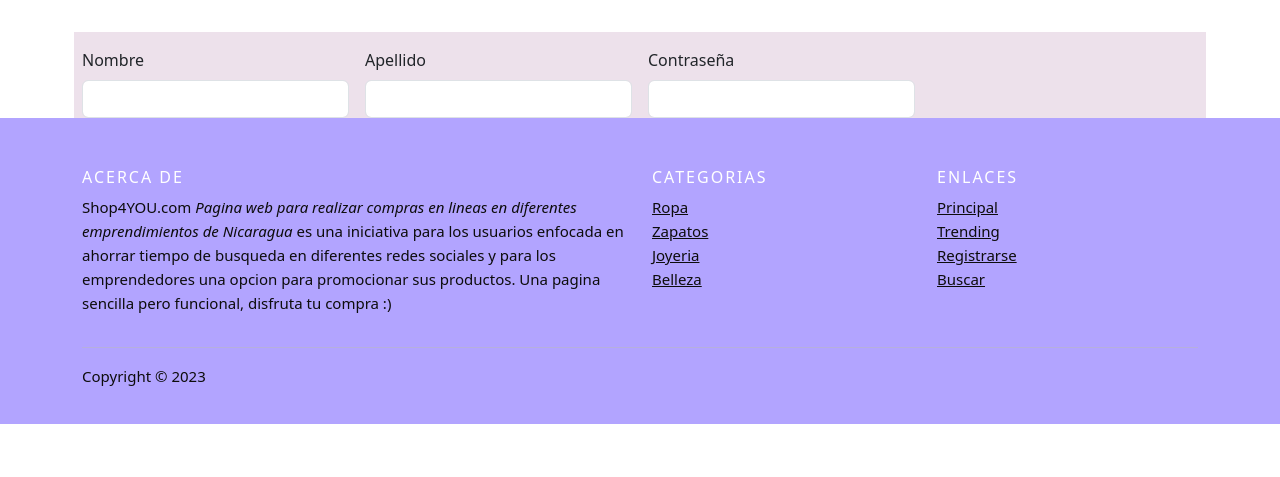
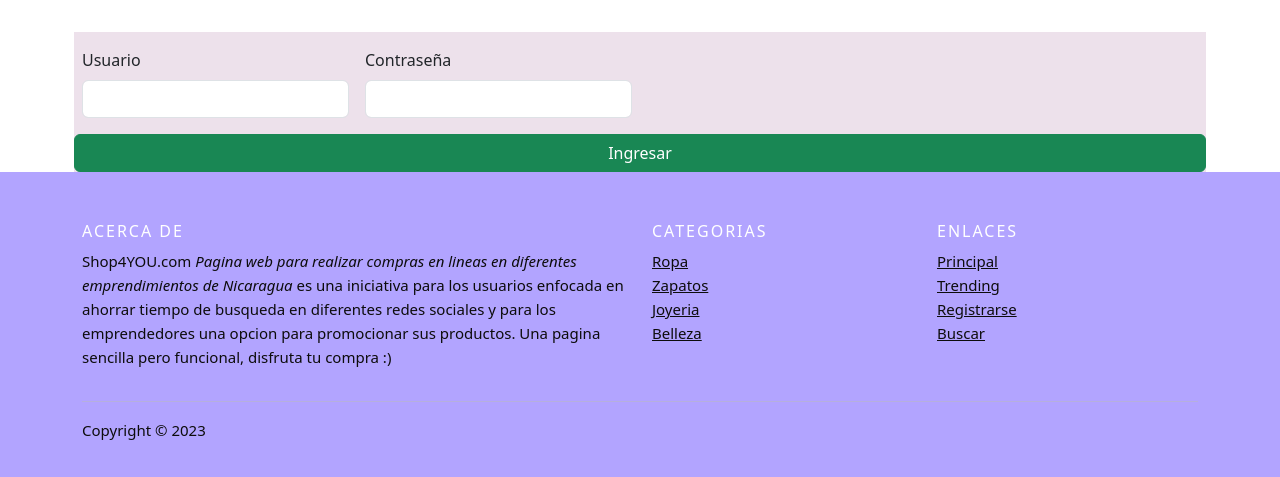
Before and after one commit to angie11laleska/ecommerce, a Flask app: page /login in a window 1280 px wide. Shown: the part 80-557 px from the top of the page. Run offline with Flask 3, Linux system fonts and the light colour scheme; some libraries are stand-ins or nearby versions.

Commit message:
se trabajo en el login y se hizo el logout

```diff
--- a/app.py
+++ b/app.py
@@ -4,6 +4,10 @@ from sqlalchemy import create_engine, text
 from sqlalchemy.orm import scoped_session, sessionmaker
 from dotenv import load_dotenv
 from werkzeug.security import check_password_hash, generate_password_hash
+from helpers import login_required
+
+import psycopg2
+from psycopg2 import OperationalError
 
 load_dotenv()
 engine = create_engine(os.getenv("DATABASE_URL"))
@@ -14,6 +18,7 @@ app.secret_key = b'_5#y2L"F4Q8z\n\xec]/'
 
 
 @app.route("/")
+@login_required
 def index():
     flash('Este es el index', 'alert-success')
     return render_template("layout.html")
@@ -36,50 +41,70 @@ def trending():
 @app.route("/registrarse", methods=["GET", "POST"])
 def registrarse():
     """Registro del usuario"""
-    if request.method == "GET":
-        return render_template("registrarse.html")
-    nombre = request.form.get("nombre")
-    apellido = request.form.get("apellido")
-    usuario = request.form.get("usuario")
-    celular = request.form.get("celular")
-    contraseña = request.form.get("contraseña")
-    confirmacion = request.form.get("confirmacion")
-    direccion = request.form.get("direccion")
-    departamento = request.form.get("departamento")
-    if not nombre:
-        print("Paso por Aca 1")
-        return redirect("/registrarse")
-    if not apellido:
-        print("Paso por Aca 2")
-        return redirect("/registrarse")
-    if not usuario:
-        return redirect("/registrarse")
-    if not contraseña:
-        print("Paso por Aca 3")
-        return redirect("/registrarse")
-    if not confirmacion:
-        print("Paso por Aca 4")
-        return redirect("/registrarse")
-    if not direccion:
-        print("Paso por Aca 5")
-        return redirect("/registrarse")
-    if not departamento:
-        print("Paso por Aca 6")
-        return redirect("/registrarse")
-    if celular:
-        print("Paso por Aca 7")
-        return redirect("/registrarse")
-    if contraseña != confirmacion:
-        print("Paso por Aca 8")
-        return redirect("/registrarse")
-    try:
-        query = text("INSERT INTO persona(nombre_persona, apellido_persona, usuario, direccion, celular, contraseña, roles) VALUES (:nombre, :apellido, :usuario :direccion, :celular, :contraseña, :roles)")
-        db.execute(query, {"nombre_persona":nombre, "apellido_persona": apellido, "usuario": usuario, "contraseña": contraseña, "direccion": direccion, "celular": celular, "roles": 0})
-        db.commit()
-        print("Paso por Aca commit")
-    except:
-        return redirect("/registrarse")
-    return redirect("/registrarse")
+    if request.method == "POST":
+
+        nombre = request.form.get("nombre")
+        apellido = request.form.get("apellido")
+        usuario = request.form.get("usuario")
+        celular = request.form.get("celular")
+        contraseña = request.form.get("contraseña")
+        confirmacion = request.form.get("confirmacion")
+        direccion = request.form.get("direccion")
+        departamento = request.form.get("departamento")
+        if not nombre:
+            print("Paso por Aca 1")
+            flash('Ingrese su nombre', 'alert-warning')
+            return redirect("/registrarse")
+        if not apellido:
+            print("Paso por Aca 2")
+            flash('Ingrese su apellido', 'alert-warning')
+            return redirect("/registrarse")
+        if not usuario:
+            flash('Ingrese el nombre de usuario', 'alert-warning')
+            return redirect("/registrarse")
+        if not contraseña:
+            print("Paso por Aca 3")
+            flash('Ingrese la contrasena', 'alert-warning')
+            return redirect("/registrarse")
+        if not confirmacion:
+            print("Paso por Aca 4")
+            flash('Es necesaria la confirmacion de su contrasena', 'alert-warning')
+            return redirect("/registrarse")
+        if not direccion:
+            print("Paso por Aca 5")
+            flash('Ingrese su direccion', 'alert-warning')
+            return redirect("/registrarse")
+        if not departamento:
+            print("Paso por Aca 6")
+            flash('Elija su departamento', 'alert-warning')
+            return redirect("/registrarse")
+        if not celular:
+            print("Paso por Aca 7")
+            flash('Ingrese su numero de celular', 'alert-warning')
+            return redirect("/registrarse")
+        if contraseña != confirmacion:
+            print("Paso por Aca 8")
+            flash('Las contraseñas no son iguales', 'alert-warning')
+            return redirect("/registrarse")
+        try:
+            print("try")
+            # query = text("INSERT INTO persona(nombre_persona, apellido_persona, usuario, direccion, celular, contraseña, roles) VALUES (:nombre, :apellido, :usuario :direccion, :celular, :contraseña, :roles)")
+            # db.execute(query, {"nombre_persona":nombre, "apellido_persona": apellido, "usuario": usuario, "contraseña": contraseña, "direccion": direccion, "celular": celular, "roles": 0})
+
+            query = text("INSERT INTO persona(nombre_persona, apellido_persona, usuario, direccion, celular, contraseña, roles, departamento) VALUES (:nombre_persona, :apellido_persona, :usuario, :direccion, :celular, :contraseña, :roles, :departamento) RETURNING id_persona")
+            params = {"nombre_persona": nombre, "apellido_persona": apellido, "usuario": usuario, "contraseña": generate_password_hash(contraseña), "direccion": direccion, "celular": celular, "roles": bool(0), "departamento": departamento}
+            x=db.execute(query, params)
+
+            row = x.fetchone()
+            if row:
+                session['user_id'] = row[0]
+                db.commit()
+            print("Paso por Aca commit")
+            return redirect("/")
+        except OperationalError:
+            print("Error connecting to the database :/")
+            return redirect("/registrarse")
+    return render_template("registrarse.html")
 
 @app.route("/login", methods=["GET", "POST"])
 def login():
@@ -88,32 +113,52 @@ def login():
     session.clear()
         # User reached route via POST (as by submitting a form via POST)
 
-    nombre = request.form.get("nombre")
-    apellido = request.form.get("apellido")
+    usuario = request.form.get("usuario")
     contraseña = request.form.get("contraseña")
 
     if request.method == "POST":
          # Ensure username was submitted
-        if not request.form.get("nombre"):
-            return redirect("/login")
-         # Ensure last name was submitted
-        elif not request.form.get("apellido"):
+        if not request.form.get("usuario"):
+            flash('Ingrese el nombre de usuario', 'alert-warning')
             return redirect("/login")
         # Ensure password was submitted
         elif not request.form.get("contraseña"):
+            flash('Ingrese su contraseña', 'alert-warning')
             return redirect("/login")
 
             # Query database for username
-        rows = text("SELECT * FROM persona WHERE nombre_persona = :nombre)")
-        db.execute(rows, {"nombre":nombre, "apellido": apellido,"contra": contraseña})
+        rows = text("SELECT * FROM persona WHERE usuario = :usuario")
+        result = db.execute(rows, {"usuario":usuario, "contraseña": contraseña}).fetchone()
+
+
+
+        print(result)
+        # print(request.form.get("contraseña"))
+
+        print(check_password_hash(str(result[5]), request.form.get("contraseña")))
+
         # Ensure username exists and password is correct
-        if len(rows) != 1 or not check_password_hash(rows[0]["contra"], request.form.get("contraseña")):
+        if result is None or not check_password_hash(str(result[5]), request.form.get("contraseña")):
+            print("Paso por aca")
+            flash('Ingrese bien los campos', 'alert-warning')
+            print("Paso por aca 2")
             return redirect("/login")
 
         # Remember which user has logged in
-        session["id_persona"] = rows[0]["id_persona"]
+        session["user_id"] = result[0]
         # Redirect user to home page
+        print("Paso por aca 3")
         return redirect("/")
     # User reached route via GET (as by clicking a link or via redirect)
     else:
         return render_template("login.html")
+
+@app.route("/logout")
+def logout():
+    """Log user out"""
+
+    # Forget any user_id
+    session.clear()
+
+    # Redirect user to login form
+    return redirect("/")
--- a/models.py
+++ b/models.py
@@ -60,7 +60,7 @@ def main ():
         apellido_persona TEXT NOT NULL,
         usuario TEXT NOT NULL,
         celular INTEGER NOT NULL,
-        contraseña VARCHAR(8),
+        contraseña VARCHAR,
         direccion TEXT,
         roles BOOLEAN NOT NULL
     )"""
--- a/templates/login.html
+++ b/templates/login.html
@@ -6,17 +6,10 @@
 {% block main %}
 <br></br>
 <div class="container">
-<form class="row g-3 needs-validation" novalidate>
+<form class="row g-3 needs-validation" novalidate method = "POST" action= "/login">
     <div class="col-md-3">
-      <label for="validationCustom01" class="form-label">Nombre</label>
-      <input name = "nombre" type="text" class="form-control" id="validationCustom01" value="" required>
-      <div class="valid-feedback">
-        Muy bien!
-      </div>
-    </div>
-    <div class="col-md-3">
-      <label for="validationCustom02" class="form-label">Apellido</label>
-      <input name = "apellido" type="text" class="form-control" id="validationCustom02" value="" required>
+      <label for="validationCustom01" class="form-label">Usuario</label>
+      <input name = "usuario" type="text" class="form-control" id="validationCustom01" value="" required>
       <div class="valid-feedback">
         Muy bien!
       </div>
@@ -24,12 +17,13 @@
     <div class="col-md-3">
       <label for="validationCustomUsername" class="form-label">Contraseña</label>
       <div class="input-group has-validation">
-        <input name = "contraseña" type="text" class="form-control" id="validationCustomUsername" aria-describedby="inputGroupPrepend" required>
+        <input name = "contraseña" type="password" class="form-control" id="validationCustomUsername" aria-describedby="inputGroupPrepend" required>
         <div class="invalid-feedback">
         Ingresa tu contraseña.
         </div>
       </div>
     </div>
+    <input type = "submit" value = "Ingresar" class = "btn btn-success">
 </form>
 </div>
 {%endblock %}
```
Also changed, not shown: templates/registrarse.html (+9 -9 lines).
